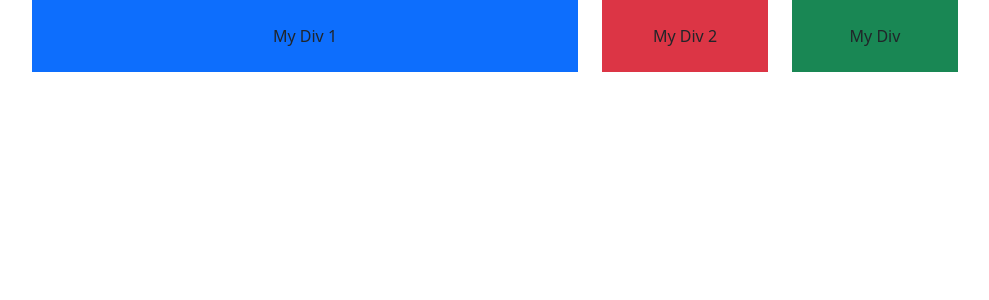
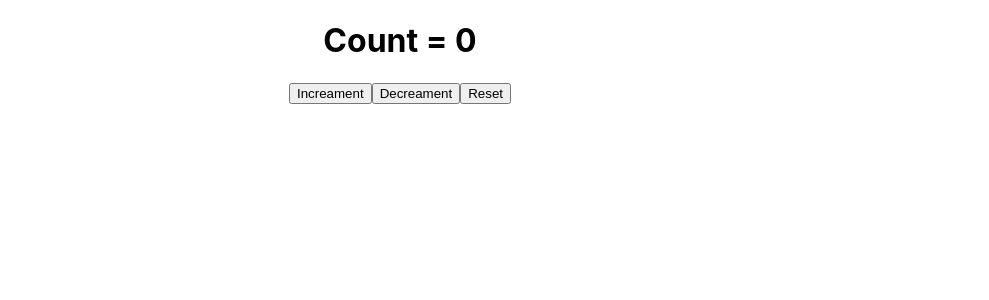
Before and after one commit to yogeshkumarpatil/new-app, a React (Create React App) app: page / in a window 1280 px wide. Shown: the top 300 px of the page, without its empty margins (240-1229 px from the left). Built offline with nearby package versions, Linux system fonts and the light colour scheme.

Commit message:
Video no. 81 complete

```diff
--- a/src/App.js
+++ b/src/App.js
@@ -1,11 +1,12 @@
 import "./App.css";
-import GridBS from "./GridBS";
+// import GridBS from "./GridBS";
+import Reducers from "./Reducers";
 
 
 function App() {
     return (
         <div>
-            <GridBS />
+            <Reducers />
         </div>
     );
 }
--- /dev/null
+++ b/src/Reducers.js
@@ -0,0 +1,36 @@
+import React from 'react'
+import { useReducer } from 'react'
+
+function Reducers() {
+    const initialstate = 0;
+    const reducer = (state, action) =>{
+        switch(action)
+        {
+          case 'increament' :
+            return state + 1
+
+          case 'decreament' :
+              return state - 1;
+
+          case 'reset' :
+                return initialstate;
+
+          default:
+            return state
+
+
+        }
+    }
+    const [count, dispatch] = useReducer(reducer, initialstate);
+
+  return (
+    <>
+        <h1>Count = {count}</h1>
+        <button onClick={() => dispatch('increament')}>Increament</button>
+        <button onClick={() => dispatch('decreament')}>Decreament</button>
+        <button onClick={() => dispatch('reset')}>Reset</button>
+    </>
+  )
+}
+
+export default Reducers
```
